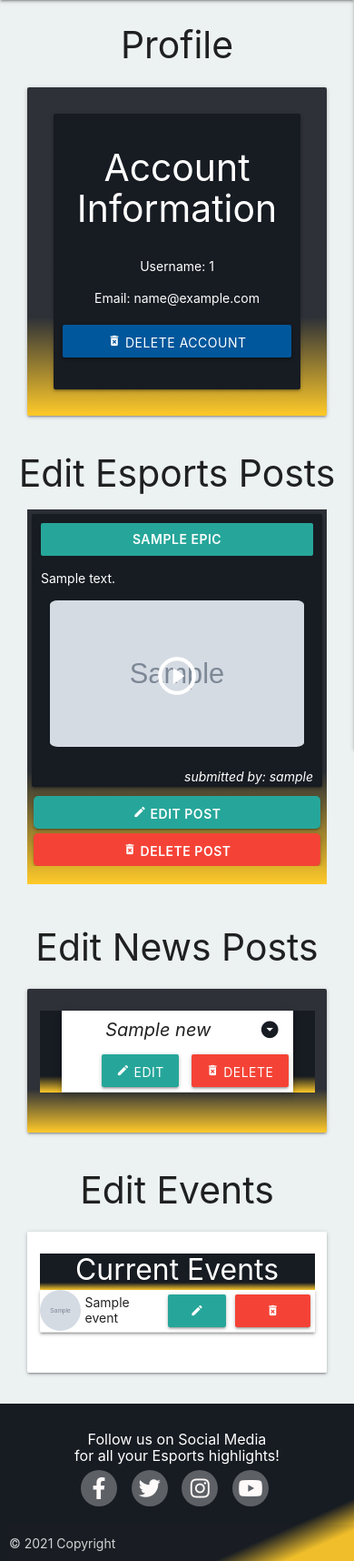
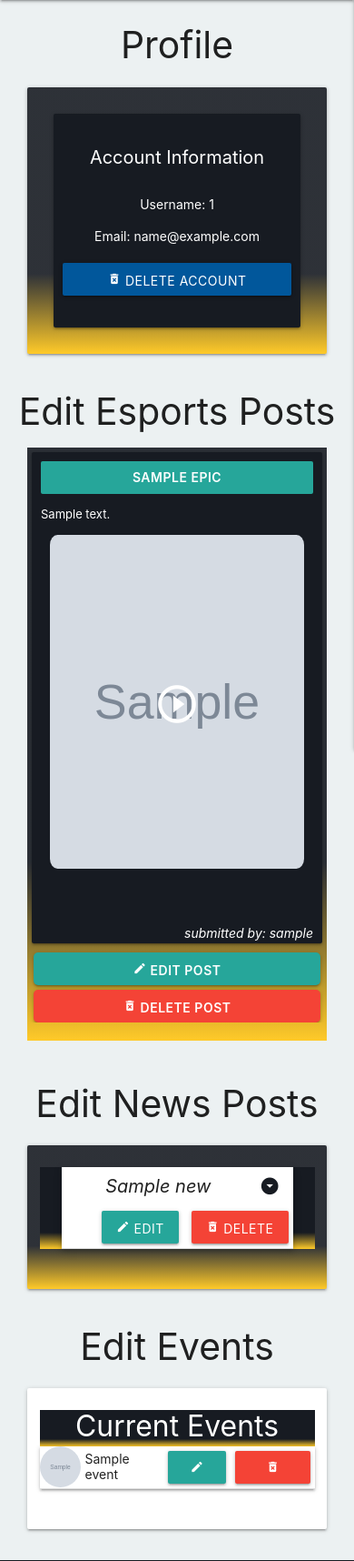
Before and after one commit to jamesr1775/esports-epics, a Flask app: page /profile/1 in a window 390 px wide. Shown: the part 80-1796 px from the top of the page at 91% size. Run offline with Flask 2, Linux system fonts and the light colour scheme; the visitor is signed in with stand-in values (Sample User, id 1); grey boxes marked "Sample" are stand-in pictures; a database or web service that is not in the repository returns one stand-in record (values such as "Sample title"); some libraries are stand-ins or nearby versions.

Commit message:
removing card panel in profile due to image issues when resizing, making the description and titles overflow to break words to keep text inside containers, adjusting some font-sizes in profile and browse pages, made the hidden div display none as its added by materialize and not used

```diff
--- a/static/css/style.css
+++ b/static/css/style.css
@@ -63,6 +63,10 @@ main {
     display: none;
 }
 
+/* materialize creating this unused hidden div which messes up resizing window */
+.hiddendiv {
+    display: none !important;
+}
 /*********************** Navbar ***********************/
 .company-logo{
     min-height: 75px;
@@ -164,11 +168,13 @@ nav {
     color: #fff;
     font-size: 20px !important;
     font-weight: 600 !important;
+    overflow: hidden;
 }
 .recent-post-description{
     color: #fff;
     font-size: 20px;
     font-weight: 400;
+    overflow-wrap: break-word;
 }
 .recent-post-info{
     font-size: 30px;
@@ -200,6 +206,7 @@ nav {
 .event-title-text{
     margin:20px 5px 0px;
     width: 40%;
+    overflow: hidden;
 }
 .event-date-text{
     margin:20px 5px 0px;
@@ -207,6 +214,9 @@ nav {
 }
 .width-40{
     width: 40% !important;
+}
+.event-description{
+    overflow-wrap: break-word;
 }
 /*********************** latest news ***********************/
 .news-image{
@@ -276,12 +286,13 @@ nav {
     background-image: linear-gradient(to bottom, rgba(23, 27, 34, 0.9) 70%, #FFCA29 100%);
 }
 .epic-card{
-    min-height: 400px;
+    min-height: 540px;
     background-color: #171b22;
     color: #fff;
     position: relative;
     margin: 5px;
     padding: 10px;
+    font-size: 14px;
 }
 .vod-modal-btn{
     width: 100%;
@@ -338,6 +349,9 @@ nav {
     margin-top: 0;
     color: #fff;
     background-color: rgba(23, 27, 34, 0.9);
+}
+.epic-description{
+    overflow-wrap: break-word;
 }
 
 /*********************** profile ***********************/
@@ -445,11 +459,11 @@ nav {
         width: 45px !important;
         border-radius: 50%;
     }
-    .epic-card{
-        min-height: 300px;
-    }
     .epic-image{
         height: 150px;
+    }
+    .epic-description{
+        font-size: 13px;
     }
     .post-image-container{
         margin: 0px 10px 25px;
@@ -466,4 +480,10 @@ nav {
     .collapsible-header i{
         width: auto;
     }
+    .profile-account-header{
+        font-size: 20px;
+    }
+    .news-image{
+        height: 250px !important;
+    }
 }
```
